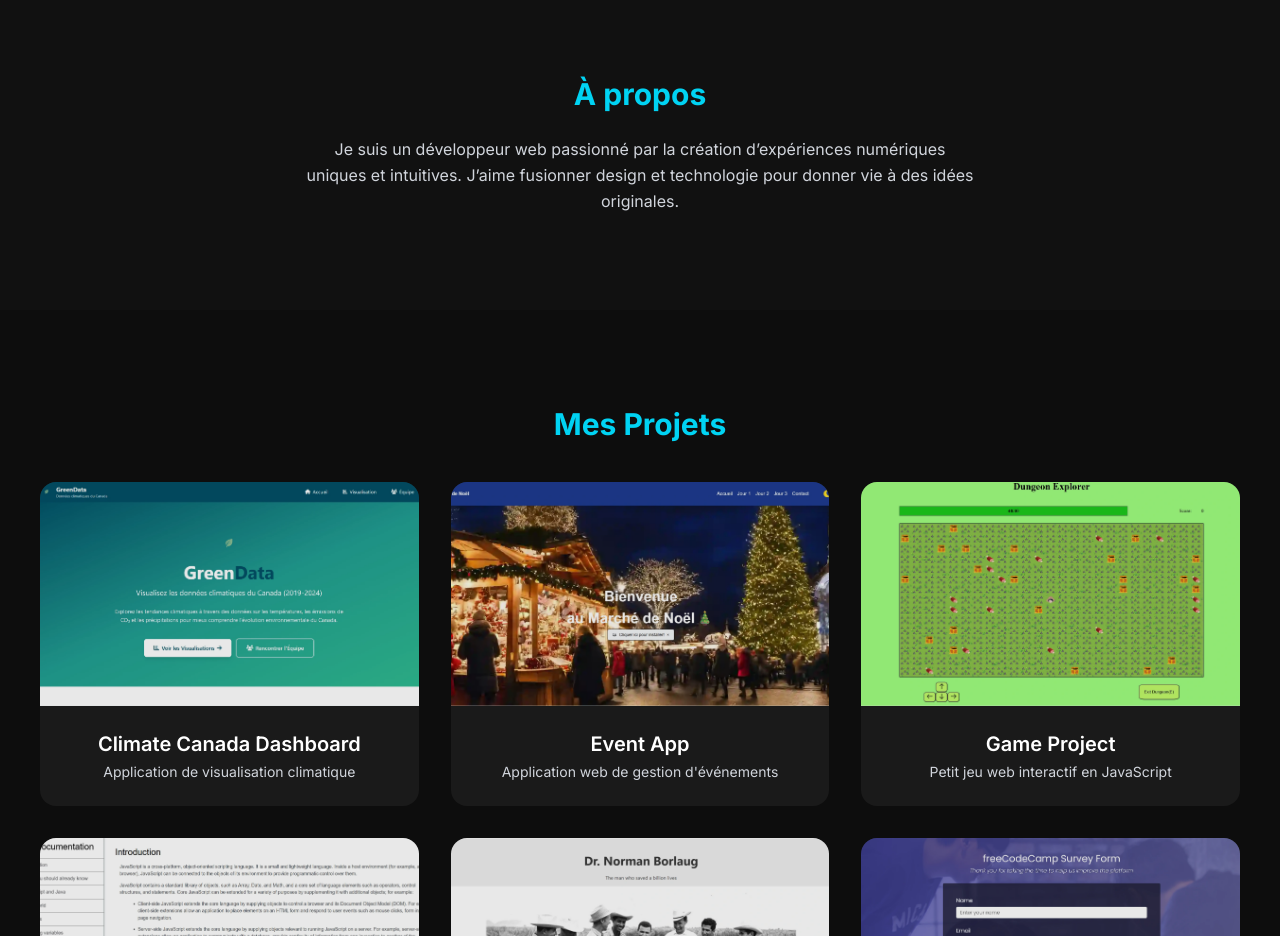
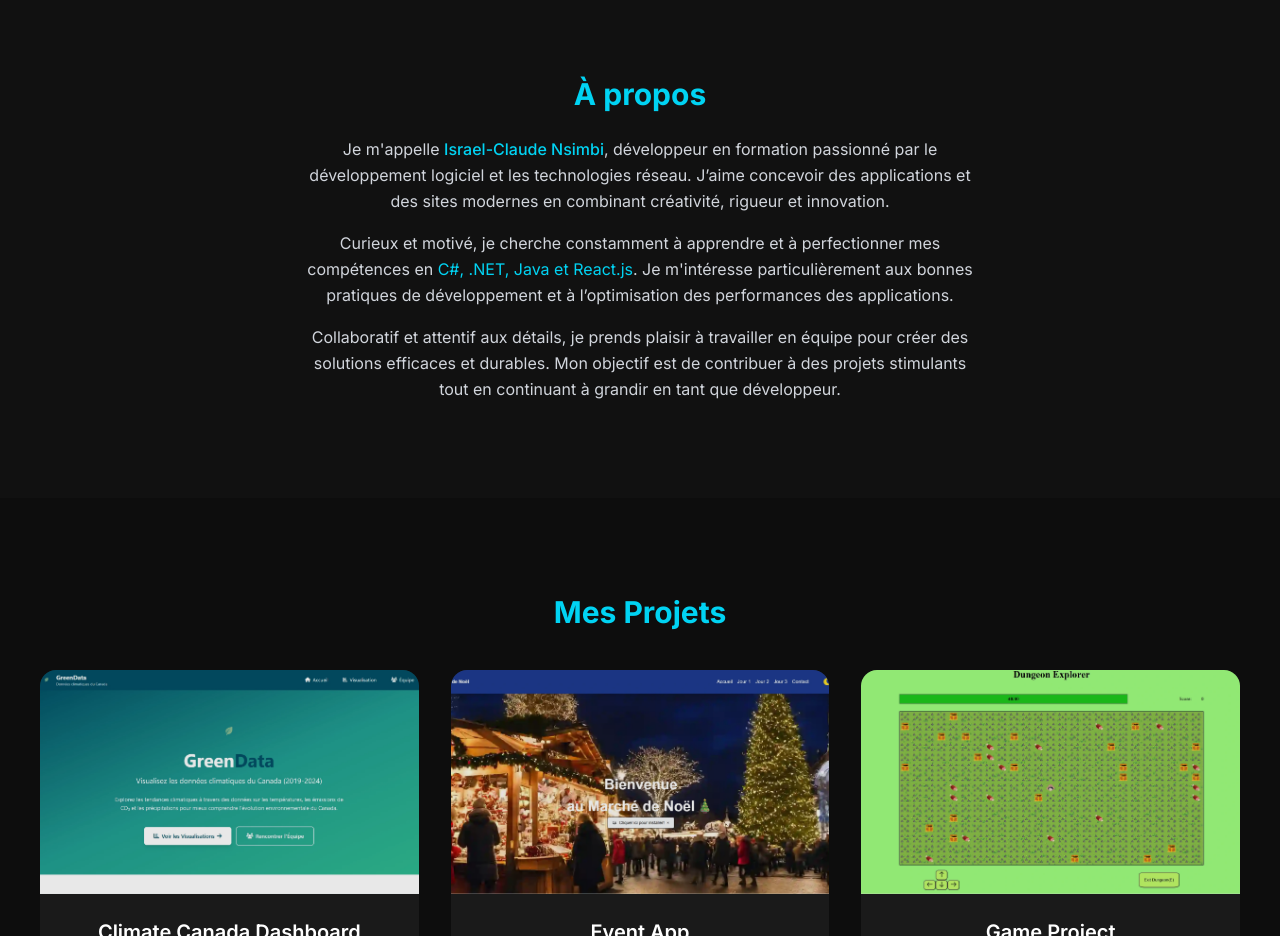
Before and after one commit to Isni-512/portfolio-app, a Next.js app: page / in a window 1280 px wide. Shown: the part 820-1756 px from the top of the page. Built offline with nearby package versions, Linux system fonts and the light colour scheme.

Commit message:
ajustement de l'about

```diff
--- a/components/About.jsx
+++ b/components/About.jsx
@@ -2,9 +2,14 @@ export default function About() {
     return (
         <section id="about" className="py-24 px-10 bg-[#111] text-center">
             <h2 className="text-3xl font-bold text-cyan-400 mb-6">À propos</h2>
+            <p className="max-w-2xl mx-auto text-gray-300 leading-relaxed mb-4">
+                Je m'appelle <span className="text-cyan-400 font-medium">Israel-Claude Nsimbi</span>, développeur en formation passionné par le développement logiciel et les technologies réseau. J’aime concevoir des applications et des sites modernes en combinant créativité, rigueur et innovation.
+            </p>
+            <p className="max-w-2xl mx-auto text-gray-300 leading-relaxed mb-4">
+                Curieux et motivé, je cherche constamment à apprendre et à perfectionner mes compétences en <span className="text-cyan-400">C#, .NET, Java et React.js</span>. Je m'intéresse particulièrement aux bonnes pratiques de développement et à l’optimisation des performances des applications.
+            </p>
             <p className="max-w-2xl mx-auto text-gray-300 leading-relaxed">
-        Je suis un développeur web passionné par la création d’expériences numériques uniques et intuitives.
-        J’aime fusionner design et technologie pour donner vie à des idées originales.
+                Collaboratif et attentif aux détails, je prends plaisir à travailler en équipe pour créer des solutions efficaces et durables. Mon objectif est de contribuer à des projets stimulants tout en continuant à grandir en tant que développeur.
             </p>
         </section>
     );
```
Lines whose indentation alone changed are shown as unchanged.
